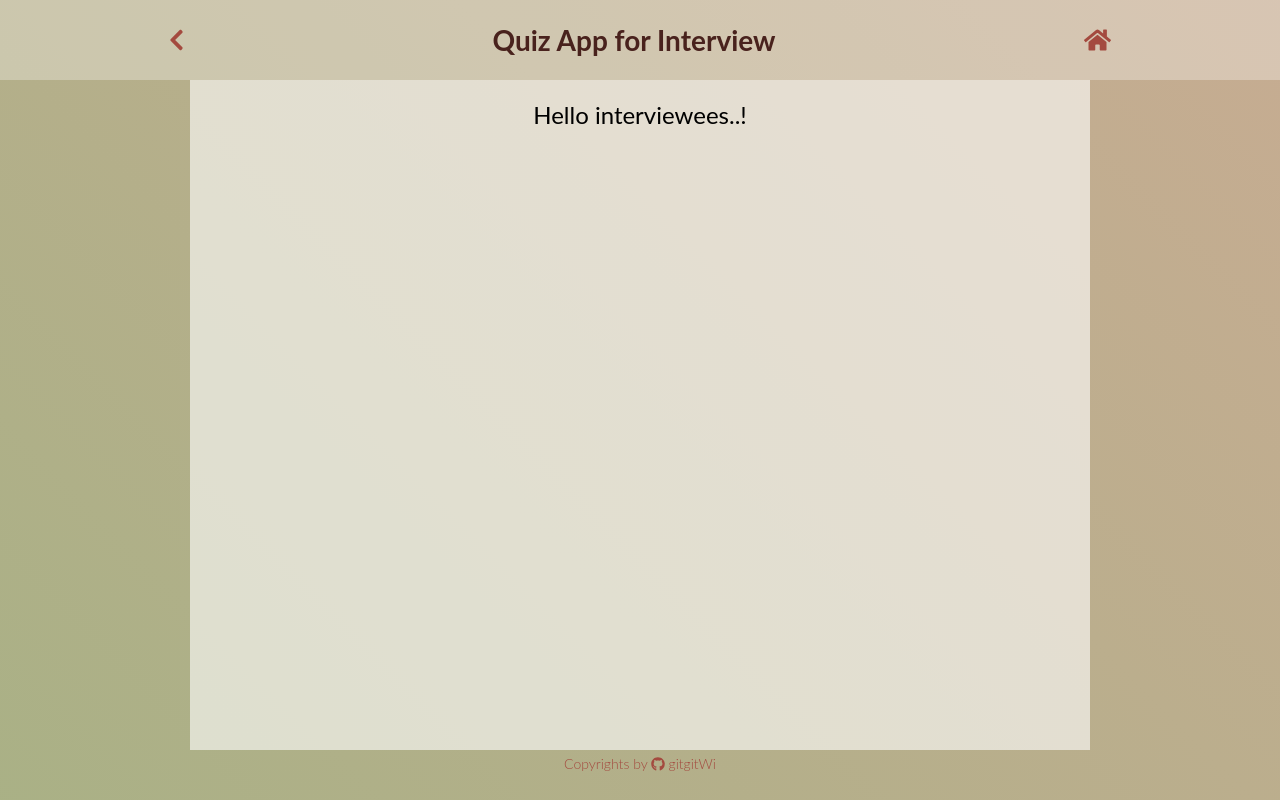
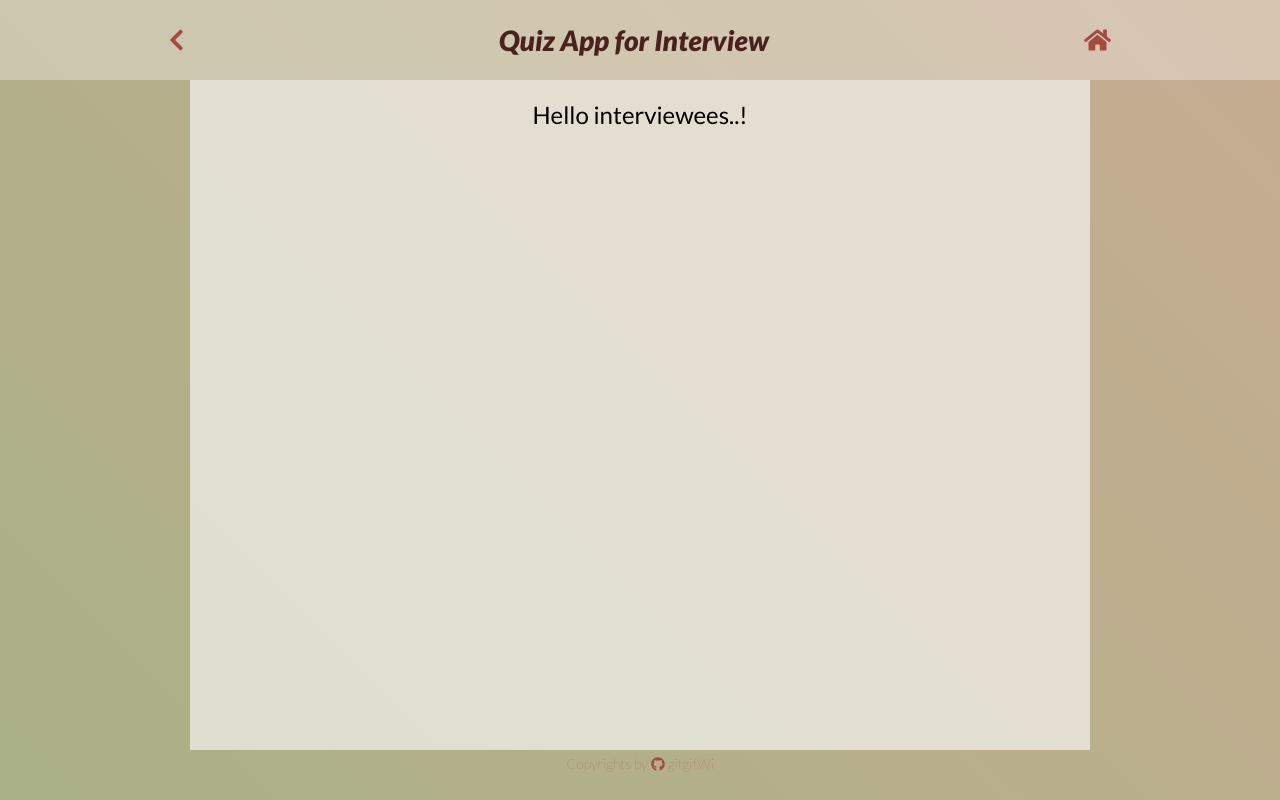
Before and after one commit to gitgitWi/quiz-app-for-interviews, a Next.js app: page / in a window 1280 px wide. Built offline with nearby package versions, Linux system fonts and the light colour scheme.

Commit message:
[Feat] add google font CDN
- create custom _document.tsx
- add title for index

```diff
--- a/components/Header.tsx
+++ b/components/Header.tsx
@@ -32,7 +32,8 @@ const StyledHeaderTitle = styled.h1`
   max-width: 900px;
   text-align: center;
   font-family: Lato, sans-serif;
-  font-weight: 700;
+  font-style: italic;
+  font-weight: 900;
   font-size: 28px;
   color: ${primaryBrown};
 `;
--- a/components/Layout.tsx
+++ b/components/Layout.tsx
@@ -36,6 +36,7 @@ const StyledMainWrapper = styled.main`
   height: calc(100vh - 130px);
   padding: 20px;
   background-color: ${transparent6Background};
+  font-weight: 400;
 `;
 
 export default function Layout({ children }: LayoutProps) {
--- /dev/null
+++ b/pages/_document.tsx
@@ -0,0 +1,34 @@
+import Document, {
+  Html,
+  Head,
+  Main,
+  NextScript,
+  DocumentContext,
+} from "next/document";
+
+class MyDocument extends Document {
+  static async getInitialProps(ctx: DocumentContext) {
+    const initialProps = await Document.getInitialProps(ctx);
+    return initialProps;
+  }
+
+  render() {
+    return (
+      <Html>
+        <Head>
+          <link rel="preconnect" href="https://fonts.gstatic.com" />
+          <link
+            href="https://fonts.googleapis.com/css2?family=Lato:ital,wght@0,100;0,400;0,700;0,900;1,100;1,400;1,700;1,900&family=Noto+Sans+KR:wght@100;300;400;500;700;900&display=swap"
+            rel="stylesheet"
+          ></link>
+        </Head>
+        <body>
+          <Main />
+          <NextScript />
+        </body>
+      </Html>
+    );
+  }
+}
+
+export default MyDocument;
--- a/pages/day/index.js
+++ /dev/null
@@ -1,3 +0,0 @@
-export default function DayPage() {
-  return <div>Hello Day</div>
-}
--- a/pages/index.tsx
+++ b/pages/index.tsx
@@ -1,11 +1,17 @@
+import Head from "next/head";
 import Link from "next/link";
 
 import Layout from "../components/Layout";
 
 export default function IndexPage() {
   return (
-    <Layout>
-      <div>Hello interviewees..!</div>
-    </Layout>
+    <>
+      <Head>
+        <title>FE Quizzes</title>
+      </Head>
+      <Layout>
+        <div>Hello interviewees..!</div>
+      </Layout>
+    </>
   );
 }
--- a/shared/styles.tsx
+++ b/shared/styles.tsx
@@ -1,5 +1,4 @@
 import { Global, css, keyframes } from "@emotion/react";
-import styled from "@emotion/styled";
 
 export const gradient = keyframes`
   0% {
@@ -28,7 +27,7 @@ export const globalStyles = (
       body {
         padding: 0;
         margin: 0;
-        font-family: Lato, sans-serif;
+        font-family: Lato, "Noto Sans KR", sans-serif;
         font-size: 24px;
       }
 
```
